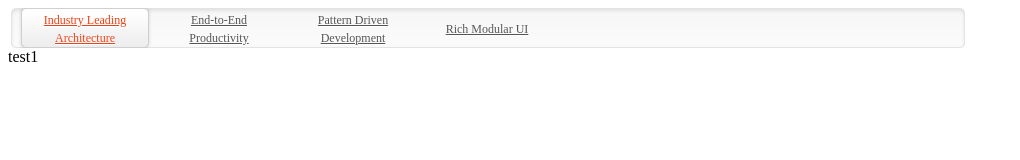
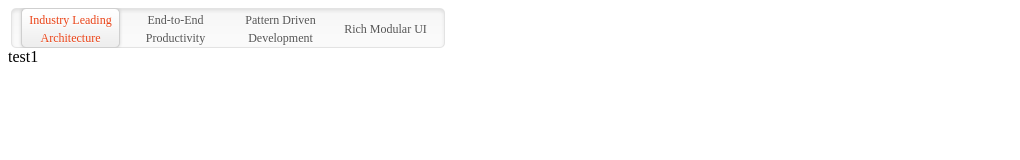
Before and after one commit to ryanhanwu/SlideTab, a plain HTML site: page index.html in a window 1280 px wide. Shown: the whole page, without its empty margins (0-1020 px from the left). Drawn offline with Linux system fonts and the light colour scheme.

Commit message:
refactor menu part

```diff
--- a/index.html
+++ b/index.html
@@ -3,32 +3,37 @@
 	<head>
 		<title>Slide Tab | Another jQuery Plugin</title>
 		<link rel="stylesheet" type="text/css" href="res/jquery.slidetab-1.0.css" />
+		<style>
+			#mySlideMenu {
+				width: 500px;
+			}
+		</style>
 	</head>
 	<body>
-		<div id="product-menu">
-			<div class="edge-begin"></div>
-			<!--Notice :
-			a tag's href => book mark
-			a tag's rel => relative div.content
-			<i></i> make ie 6/7 inline block work
-			-->
-			<ul id="menu-list">
-				<li class="l1"><div class="list">
-					<i></i><a hidefocus="true" href="#Industry_Leading_Architecture" rel="Industry_Leading_Architecture">Industry
-						Leading Architecture</a>
-				</div></li>
-				<li class="l2"><div class="list">
-					<i></i><a hidefocus="true" href="#End-to-End_Productivity" rel="End-to-End_Productivity">End-to-End <br />Productivity</a>
-				</div></li>
-				<li class="l3"><div class="list">
-					<i></i><a hidefocus="true" href="#Pattern_Driven_Development" rel="Pattern_Driven_Development">Pattern Driven
-						Development</a>
-				</div></li>
-				<li class="l4"><div class="list">
-					<i></i><a hidefocus="true" href="#Rich_Modular_UI" rel="Rich_Modular_UI">Rich Modular UI</a>
-				</div></li>
+		<div id="mySlideMenu">
+			<ul>
+				<li>
+
+						<a href="#">Industry Leading Architecture</a>
+
+				</li>
+				<li>
+
+						<a href="#">End-to-End <br />Productivity</a>
+
+				</li>
+				<li>
+
+						<a href="#">Pattern Driven Development</a>
+
+				</li>
+				<li>
+
+						<a href="#">Rich Modular UI</a>
+
+
+				</li>
 			</ul>
-			<div class="edge-end"></div>
 		</div>
 		<div id="product-content">
 			<div id="contents">
@@ -60,10 +65,8 @@
 		<script type="text/javascript" src="src/jquery.slidetab-1.0.js"></script>
 		<script>
 		$(function() {
-			$("#menu-list").jProductMenuBox({
+			$("#mySlideMenu").slideTab({
 				start : 0,
-				selected : "selectedItem",
-				slidebox : "slideItem",
 				content : "#contents",
 				btnGo : '#menu-list li[class^="l"]',
 				speed : 432,
--- a/res/jquery.slidetab-1.0.css
+++ b/res/jquery.slidetab-1.0.css
@@ -1,90 +1,88 @@
-/* Reset */
-#product-menu  ul,
-#product-menu  li {
+/** Global / Reset **/
+.slideTabs  ul,.slideTabs  li {
 	list-style: none outside none;
 	margin: 0 0;
 	padding: 0 0;
 }
-#product-menu {
+.slideTabs  a, .slideTabs  a:hover , .slideTabs a:active, .slideTabs a:focus{
+	outline: 0 none;
+	text-decoration: none;
+	noFocusLine:expression(this.onFocus=this.blur()); /* For IE, onFocus ? F ???*/
+	-moz-outline-style: none; /* For Firefox */
+}
+/** Main CSS **/
+.slideTabs {
     height: 40px;
     position: relative;
-    width: 960px;
 }
-#product-menu ul, #product-menu li {
-    list-style: none outside none;
-    margin: 0;
-    padding: 0;
-}
-#product-menu #menu-list {
+.slideTabs-menu {
     background: url("slidertabs_center.png") repeat-x scroll 0 0 transparent;
     float: left;
     height: 40px;
     overflow: hidden;
     position: relative;
-    width: 940px;
 }
-#product-menu .edge-begin {
+.slideTabs-menu li {
+    cursor: pointer;
+    float: left;
+    height: 40px;
+    position: relative;
+    z-index: 15;
+}
+.slideTabs-menu li .list {
+    display: table-cell;
+    height: 40px;
+    text-align: center;
+    vertical-align: middle;
+}
+.slideTabs-menu li .list * {
+	#vertical-align: middle;
+	#display: inline-block;
+}
+.slideTabs-menu li .list i {
+	height: 100%;
+}
+.slideTabs-menu li a {
+    color: #555555;
+    font-size: 12px;
+    text-shadow: 0 1px 0 white;
+}
+.slideTabs-menu li.hovered a {
+    color: #008DB7;
+}
+.slideTabs-menu li.selected, .slideTabs-menu li.selected a {
+    color: #EA4317;
+    cursor: default;
+}
+.slideTabs-menu .slideTabs-slideBox {
+    background: url("slidertabs_corners.png") no-repeat scroll 0 -40px transparent;
+    height: 40px;
+    position: absolute;
+    z-index: 10;
+}
+
+.slideTabs-menu .slideTabs-slideBox-inner {
+    background: url("slidertabs_corners.png") no-repeat scroll right -40px transparent;
+    height: 40px;
+    margin-left: 10px;
+    padding-right: 10px;
+}
+.slideTabs-menu .slideTabs-slideBox-inner .ver {
+    background: url("slidertabs_center.png") repeat-x scroll 0 -40px transparent;
+    height: 40px;
+}
+.slideTabs-edge-begin {
     background: url("slidertabs_corners.png") no-repeat scroll 0 0 transparent;
     float: left;
     height: 40px;
     width: 10px;
 }
-#product-menu .edge-end {
+.slideTabs-edge-end {
     background: url("slidertabs_corners.png") no-repeat scroll -10px 0 transparent;
     float: left;
     height: 40px;
     width: 10px;
 }
-#product-menu #menu-list li {
-    cursor: pointer;
-    float: left;
-    height: 40px;
-    position: relative;
-    width: 134px;
-    z-index: 15;
-}
-#product-menu #menu-list li .list {
-    display: table-cell;
-    height: 40px;
-    text-align: center;
-    vertical-align: middle;
-    width: 134px;
-}
-#product-menu #menu-list li a {
-    color: #555555;
-    font-size: 12px;
-    text-shadow: 0 1px 0 white;
-}
-#product-menu #menu-list li a, #product-menu #menu-list li a:active, #product-menu #menu-list li a:focus {
-    outline: 0 none;
-}
-#product-menu #menu-list li a:hover {
-    text-decoration: none;
-}
-#product-menu #menu-list li.slideItem {
-    background: url("slidertabs_corners.png") no-repeat scroll 0 -40px transparent;
-    height: 40px;
-    position: absolute;
-    z-index: 10;
-}
-#product-menu #menu-list li.hovered a {
-    color: #008DB7;
-}
-#product-menu #menu-list li.selectedItem, #product-menu #menu-list li.selectedItem a {
-    color: #EA4317;
-    cursor: default;
-}
-#product-menu #menu-list .slideItem-inner {
-    background: url("slidertabs_corners.png") no-repeat scroll right -40px transparent;
-    height: 40px;
-    margin-left: 10px;
-    padding-right: 10px;
-}
-#product-menu #menu-list .slideItem-inner .ver {
-    background: url("slidertabs_center.png") repeat-x scroll 0 -40px transparent;
-    height: 40px;
-}
-
 #product-content {
     overflow: hidden;
     width: 960px;
```
Also changed, not shown: src/jquery.slidetab-1.0.js. Lines whose indentation alone changed are shown as unchanged.
